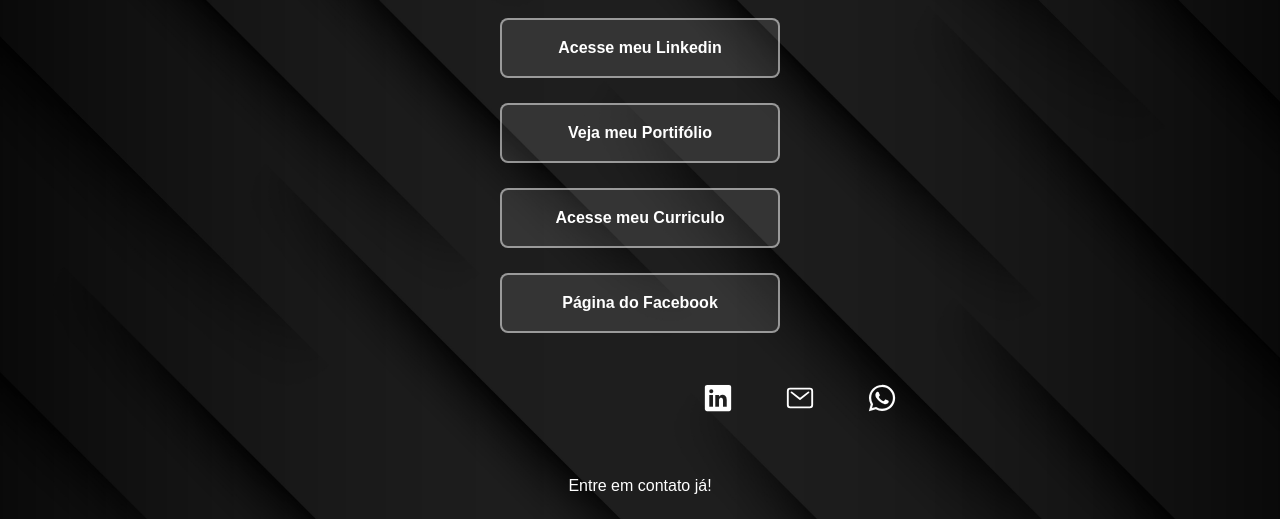
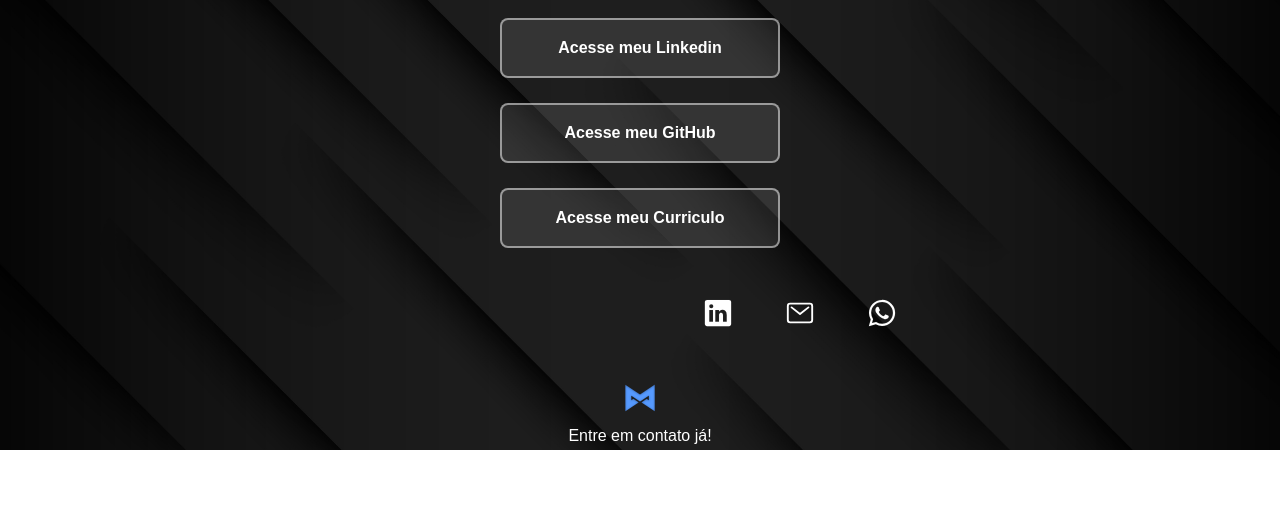
Before and after one commit to MatheusMarcomini/Apresentacaodev, a plain HTML site: page Projeto/Index.html in a window 1280 px wide. Shown: the part 354-873 px from the top of the page. After the commit the page ends 804 px from the top, so only its background shows below. Drawn offline with nearby package versions, Linux system fonts and the light colour scheme.

Commit message:
add image

```diff
--- a/Projeto/Index.html
+++ b/Projeto/Index.html
@@ -40,16 +40,14 @@
         </a>
       </li>
 
-      <li>
-        <a href="#" target="_blank"> Veja meu Portifólio </a>
+        <li>
+        <a href="https://github.com/MatheusMarcomini" target="_blank">
+          Acesse meu GitHub
+        </a>
       </li>
 
       <li>
-        <a href="#" target="_blank">Acesse meu Curriculo</a>
-      </li>
-
-      <li>
-        <a href="#" target="_blank">Página do Facebook</a>
+        <a href="#" target="_blank"> Acesse meu Curriculo </a>
       </li>
     </ul>
 
@@ -69,7 +67,16 @@
       ></a>
     </div>
 
-    <footer>Entre em contato já!</footer>
+    <footer>
+      <img
+        src="./Assets/Logo Matheus Marcomini.png"
+        height="50px"
+        width="50px"
+        alt=""
+      />
+      <br />
+      <p>Entre em contato já!</p>
+    </footer>
     <script src="./Script.js"></script>
 
     <script
--- a/Projeto/Style.css
+++ b/Projeto/Style.css
@@ -176,7 +176,7 @@ ul li a:hover {
 }
 
 footer {
-  padding: 24px 0;
+  padding: 5px 0;
   text-align: center;
 }
 
```
Also changed, not shown: Projeto/Assets/Cartão de Visitas.png (added), Projeto/Assets/Logo Matheus Marcomini.png (added), Projeto/Assets/avatar-light.png (deleted), Projeto/Assets/avatar.png, 2 other files.
